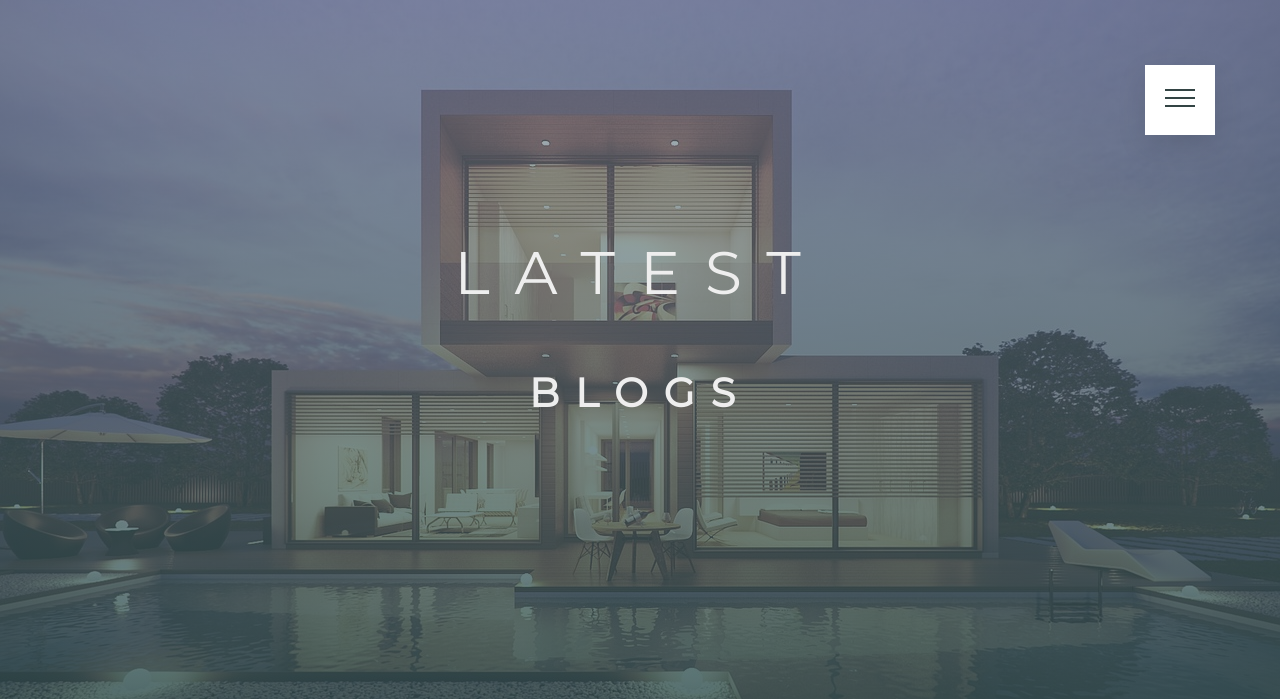
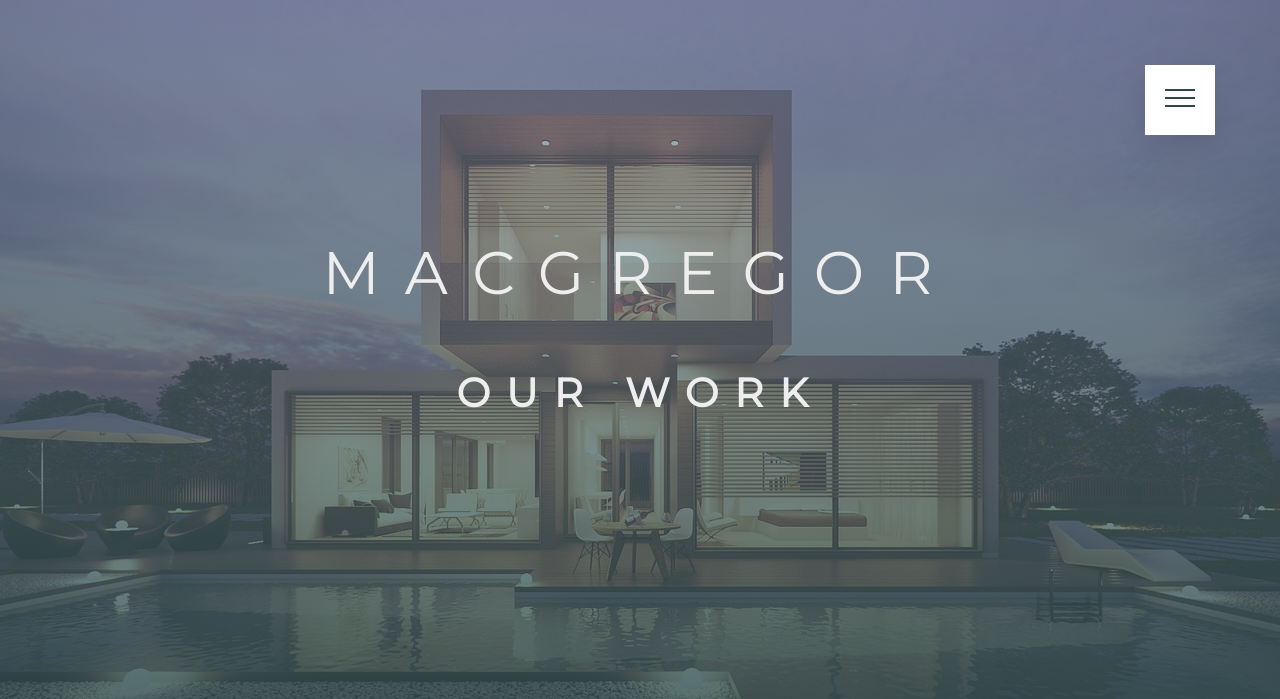
Before and after one commit to Krom121/macgregor, a Django app: page /project/ in a window 1280 px wide. Shown: the top 699 px of the page. Run offline with Django 3.2, Linux system fonts and the light colour scheme.

Commit message:
project page update

```diff
--- a/src/pages/templates/project.html
+++ b/src/pages/templates/project.html
@@ -4,8 +4,8 @@
 <header class="header-2">
     <div class="text-box">
       <h1 class="heading-primary">
-         <span class="heading-primary-blog-main">Latest</span>
-         <span class="heading-primary-blog-sub">Blogs</span>
+         <span class="heading-primary-blog-main">Macgregor</span>
+         <span class="heading-primary-blog-sub">Our Work</span>
       </h1>
       </div>
       {% if messages %}
```
